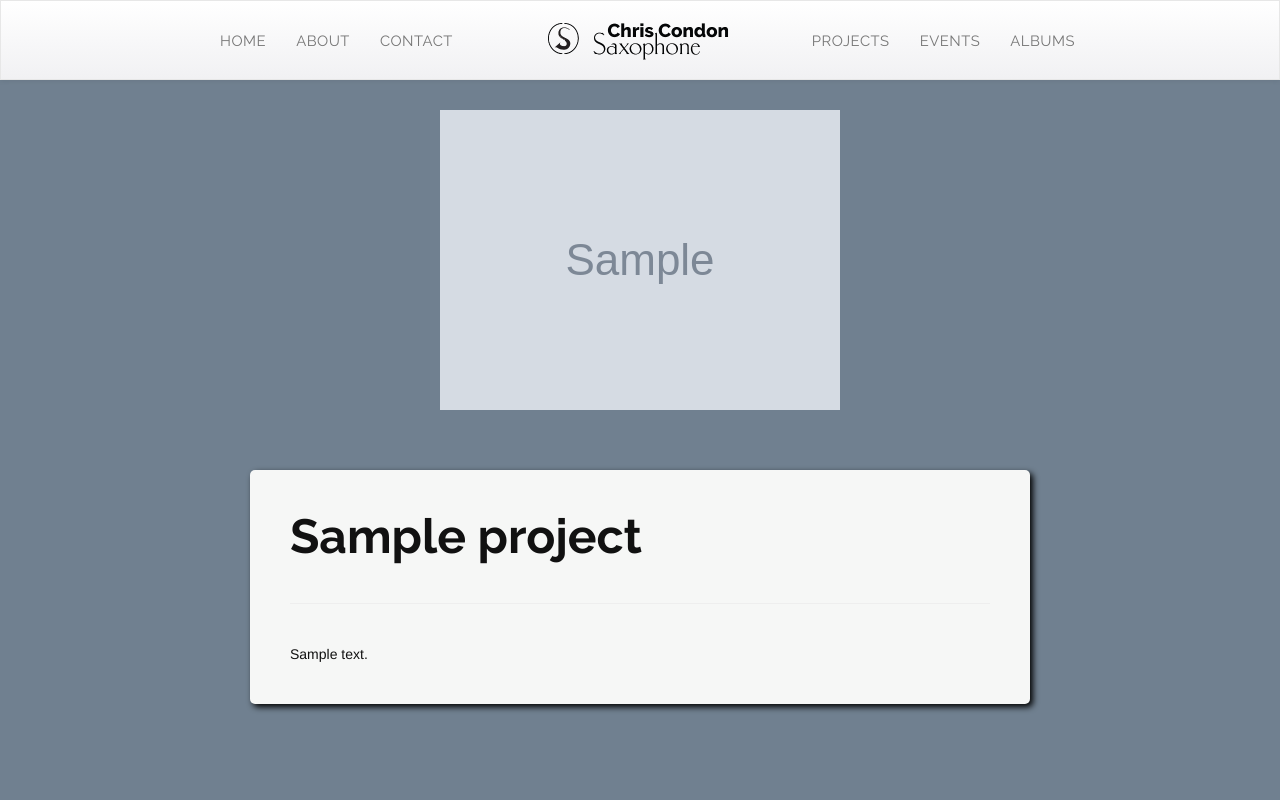
After one commit to JayWelborn/condonsax, a Django app: a page that uses condonsax/projects/templates/projects/detail.html in a window 1280 px wide. The commit adds this page. Run offline with Django 3.2, Linux system fonts and the light colour scheme; tables that the repository leaves empty hold one stand-in row (values such as "Sample post"); grey boxes marked "Sample" are stand-in pictures; some libraries are stand-ins or nearby versions.

Commit message:
added projects detail page, refined style on list pages

```diff
--- a/condonsax/condonsax/settings.py
+++ b/condonsax/condonsax/settings.py
@@ -142,9 +142,9 @@ TINYMCE_DEFAULT_CONFIG = {
     'selector': 'textarea',
     'theme': 'modern',
     'plugins': 'link image preview codesample contextmenu table charmap textcolor colorpicker '
-                'hr paste textpattern',
+                'hr paste textpattern media',
     'toolbar1': 'bold italic underline forecolor backcolor| alignleft aligncenter alignright alignjustify '
-               '| bullist numlist | outdent indent | table | link image | preview code | charmap ',
+               '| bullist numlist | outdent indent | table | link image media | preview code | charmap ',
     'contextmenu': 'formats | link image | forecolor backcolor',
     'menubar': True,
     'inline': False,
--- a/condonsax/home/static/home/css/home.css
+++ b/condonsax/home/static/home/css/home.css
@@ -6,7 +6,7 @@ html {
 body {
     height: 100%;
     font-kerning: normal;
-    background-color: #203446;
+    background-color: slategray;
     color: #111;
 }
 
@@ -57,6 +57,16 @@ body {
     }
 }
 
+a {
+    text-decoration: none;
+    color: #7997a3;
+}
+
+a:hover {
+    text-decoration: none;
+    color: #Cf7b67;
+}
+
 .portrait {
     float: right;
     width: 38%;
@@ -65,19 +75,19 @@ body {
 }
 
 #content {
-
-    height: 100%;
+    height: auto;
+    min-height: calc(100vh - 80px);
     width: 100%;
     margin-top: 0px;
 }
 
 #fullpage {
     width: 90%;
-    max-width: 800px;
-    padding: 30px;
+    max-width: 780px;
+    padding: 40px;
     margin-left: auto;
     margin-right: auto;
-    margin-top: 40px;
+    margin-top: 30px;
     margin-bottom: 40px;
     background: #f6f7f6;
     box-shadow: 3px 3px 6px black;
@@ -92,6 +102,7 @@ body {
     font-size: 48px;
     width: 100%;
     margin-bottom: 20px;
+    margin-top: 0px;
 }
 
 #fullpage h3 {
@@ -126,7 +137,7 @@ body {
     margin-left: auto;
     margin-right: auto;
     margin-top: 30px;
-    margin-bottom: 30px;
+    margin-bottom: 10px;
     background: #f6f7f6;
     box-shadow: 3px 3px 6px black;
     box-sizing: border-box;
@@ -135,6 +146,7 @@ body {
     font-weight: 700;
     font-size: 48px;
     width: 100%;
+    text-align: center;
 }
 
 .card {
@@ -148,7 +160,7 @@ body {
     height: auto;
     display: inline-block;
     width: 100%;
-    margin-bottom: 20px;
+    margin-bottom: 10px;
 }
 
 .card img {
--- a/condonsax/home/static/home/css/index.css
+++ b/condonsax/home/static/home/css/index.css
@@ -44,7 +44,7 @@ h1, h3 {
     font-size: 16px;
     letter-spacing: 1px;
     background: #Cf7b67;
-    color: #f1f1f3;
+    color: #f6f7f6;
     padding: 15px 30px;
     border-radius: 30px;
     box-shadow: 3px 3px 6px black;
--- /dev/null
+++ b/condonsax/projects/static/projects/projects.css
@@ -0,0 +1,59 @@
+.cards {
+    display: flex;
+    flex-flow: row wrap;
+    justify-content: space-around;
+    width: 100%;
+    padding: 0;
+}
+
+.card {
+    max-width: 90%;
+    width: 250px;
+    max-height: 350px;
+    float: left;
+    margin-left: 0;
+    margin-right: 0;
+}
+
+.card img {
+    width: 100%;
+    height: 50%;
+    border-radius: 5px 5px 0px 0px;
+}
+
+.card hr {
+    width: 66%;
+}
+
+.card .card-text {
+    text-align: center;
+    padding: 0;
+}
+
+.card-text h3 {
+    font-size: 1.5em;
+    margin-bottom: 0;
+}
+
+.card-text .card-date {
+    position: relative;
+    top: -6px;
+}
+
+#header-image {
+    height: 45vh;
+    background-size: cover;
+}
+
+hr {
+    margin-bottom: 40px;
+}
+
+#project-body p {
+    margin-bottom: 20px;
+}
+
+#project-body img {
+    float: left;
+    margin-right: 20px;
+}
--- /dev/null
+++ b/condonsax/projects/templates/projects/detail.html
@@ -0,0 +1,36 @@
+{% extends 'base.html' %}
+{% load static %}
+
+{# Adds page-specific header info #}
+{% block header %}
+<link rel="stylesheet" type="text/css" href="{% static 'projects/projects.css' %}"/>
+{% if project.header_image %}
+        <style type="text/css">
+            #header-image {
+                background: url('{{ project.header_image.url }}') no-repeat center center;
+            }
+        </style>
+    {% else %}
+        <style type="text/css">
+            #header-image {
+                background: url({% static 'projects/images/default_header.jpg' %}) no-repeat center center;
+            }
+        </style>
+    {% endif %}
+{% endblock %}
+
+{# Adds title to browser tab #}
+{% block title %}Projects - {{ project.title }}{% endblock %}
+
+{# This is the content of the web page, displayed below the navbar #}
+{% block content %}
+    {# show header at top of detail page #}
+<div id='header-image'></div>
+<section id='fullpage'>
+    <h1>{{ project.title }}</h1>
+    <hr>
+    <article id='project-body'>
+        {{ project.body|safe }}
+    </article>
+</section>
+{% endblock %}
```
Also changed, not shown: condonsax/projects/templates/projects/projects.html (+12 -10 lines), condonsax/condonsax/media/media/2017/05/10/bluematrixcode3-268120.jpeg (added), condonsax/condonsax/media/media/2017/05/10/enter.jpg (added), condonsax/condonsax/media/media/2017/05/10/purple.jpg (added).
